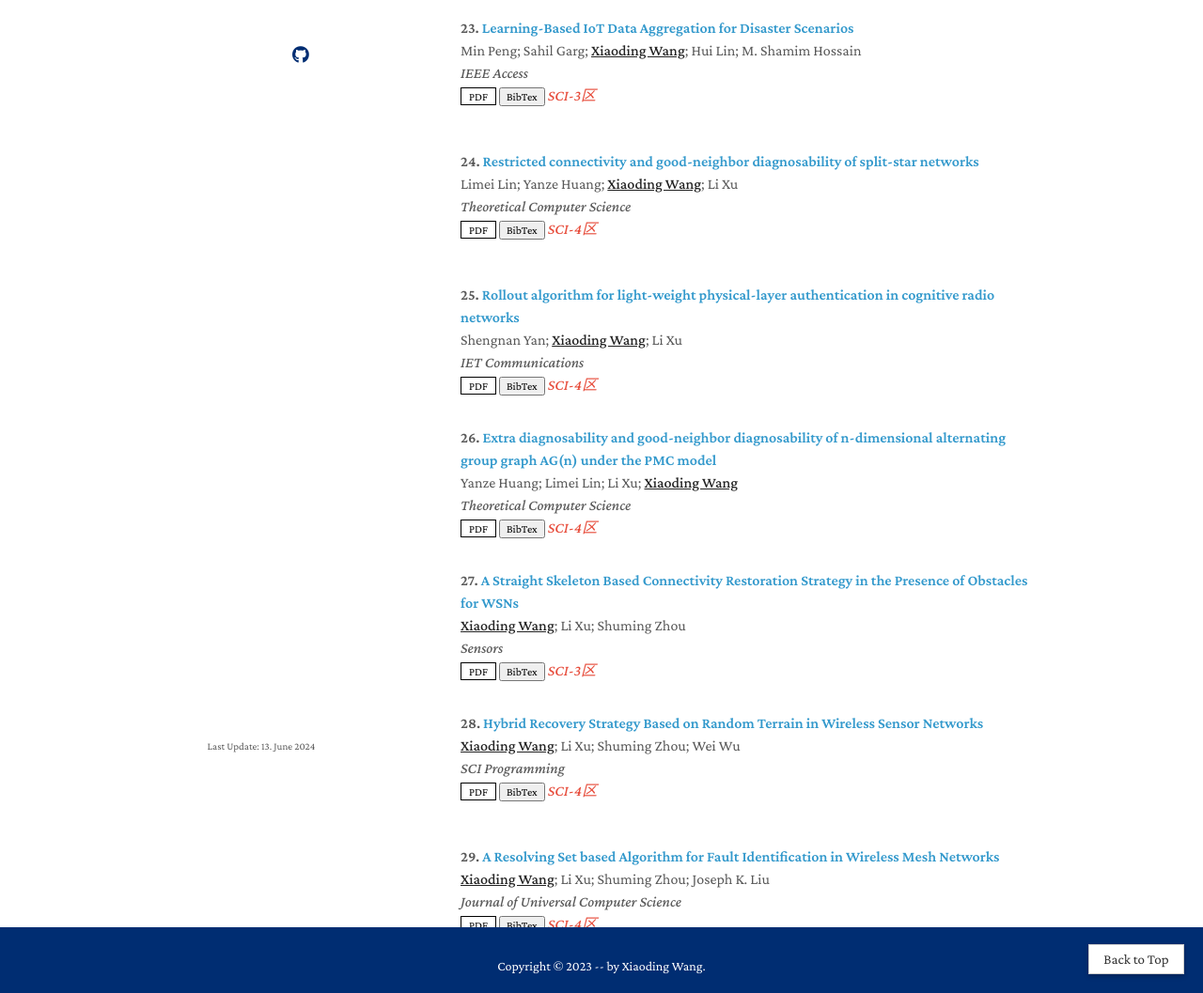
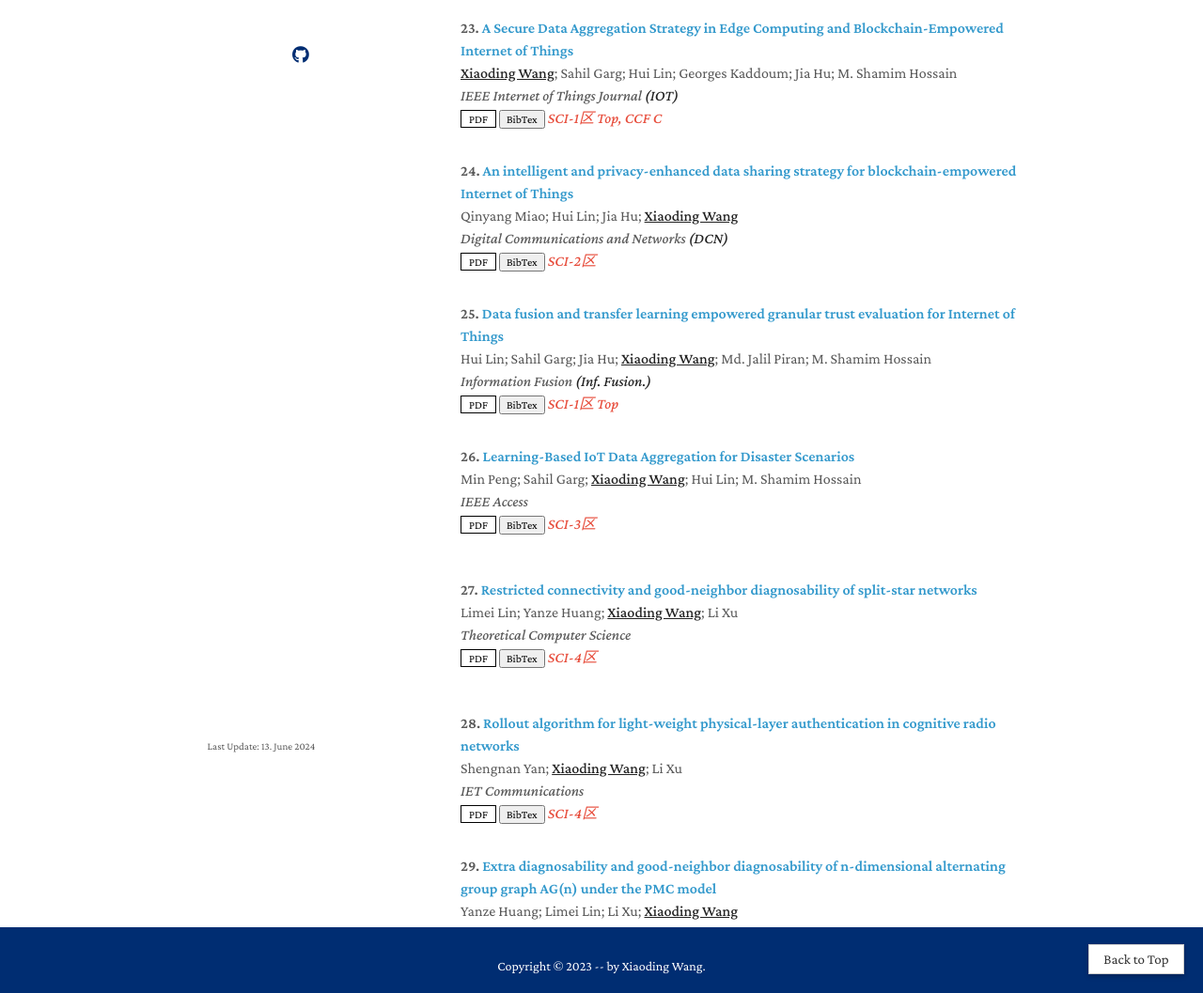
Before and after one commit to 1374676085/1374676085.github.io, a Jekyll site: the page built from publications.md, in a window 1280 px wide and 1400 px high, scrolled down 3155 px. Shown: the part 343-1400 px from the top of the window at 94% size. Built offline with Jekyll 4.4.1, drawn with Linux system fonts in a browser that asks for light colours; a style sheet for code colours, icons or effects is not loaded; some of the changed text lies outside the part shown.

```diff
--- a/_data/publications.yml
+++ b/_data/publications.yml
@@ -441,7 +441,7 @@ main:
     notes: SCI-2区
 
   - title: A Secure Data Aggregation Strategy in Edge Computing and Blockchain-Empowered Internet of Things
-    authors: <strong><u>Xiaoding Wang</u></strong>; Sahil Garg; Sahil Garg; Georges Kaddoum; Jia Hu; M. Shamim Hossain
+    authors: <strong><u>Xiaoding Wang</u></strong>; Sahil Garg; Hui Lin; Georges Kaddoum; Jia Hu; M. Shamim Hossain
     journal_short: IOT
     journal: IEEE Internet of Things Journal <strong>(IOT)</strong>
     pdf: ./assets/files/37.pdf
@@ -460,7 +460,64 @@ main:
             }
     notes: SCI-1区 Top, CCF C
 
+  - title: A Secure Data Aggregation Strategy in Edge Computing and Blockchain-Empowered Internet of Things
+    authors: <strong><u>Xiaoding Wang</u></strong>; Sahil Garg; Hui Lin; Georges Kaddoum; Jia Hu; M. Shamim Hossain
+    journal_short: IOT
+    journal: IEEE Internet of Things Journal <strong>(IOT)</strong>
+    pdf: ./assets/files/36.pdf
+    doi: https://doi.org/10.1109/jiot.2020.3023588
+    type: "1"
+    bibtex: |
+            @article{wang2020secure,
+              title={A secure data aggregation strategy in edge computing and blockchain-empowered internet of things},
+              author={Wang, Xiaoding and Garg, Sahil and Lin, Hui and Kaddoum, Georges and Hu, Jia and Hossain, M Shamim},
+              journal={IEEE Internet of Things Journal},
+              volume={9},
+              number={16},
+              pages={14237--14246},
+              year={2020},
+              publisher={IEEE}
+            }
+    notes: SCI-1区 Top, CCF C
 
+  - title: An intelligent and privacy-enhanced data sharing strategy for blockchain-empowered Internet of Things
+    authors: Qinyang Miao; Hui Lin; Jia Hu; <strong><u>Xiaoding Wang</u></strong>
+    journal_short: DCN
+    journal: Digital Communications and Networks <strong>(DCN)</strong>
+    pdf: ./assets/files/35.pdf
+    doi: https://doi.org/10.1016/j.dcan.2021.12.007
+    type: "1"
+    bibtex: |
+            @article{miao2022intelligent,
+              title={An intelligent and privacy-enhanced data sharing strategy for blockchain-empowered Internet of Things},
+              author={Miao, Qinyang and Lin, Hui and Hu, Jia and Wang, Xiaoding},
+              journal={Digital Communications and Networks},
+              volume={8},
+              number={5},
+              pages={636--643},
+              year={2022},
+              publisher={Elsevier}
+            }
+    notes: SCI-2区
+
+  - title: Data fusion and transfer learning empowered granular trust evaluation for Internet of Things
+    authors: Hui Lin; Sahil Garg; Jia Hu; <strong><u>Xiaoding Wang</u></strong>; Md. Jalil Piran; M. Shamim Hossain
+    journal_short: Inf. Fusion.
+    journal: Information Fusion <strong>(Inf. Fusion.)</strong>
+    pdf: ./assets/files/34.pdf
+    doi: https://doi.org/10.1016/j.inffus.2021.09.001
+    type: "1"
+    bibtex: |
+            @article{lin2022data,
+              title={Data fusion and transfer learning empowered granular trust evaluation for Internet of Things},
+              author={Lin, Hui and Garg, Sahil and Hu, Jia and Wang, Xiaoding and Piran, Md Jalil and Hossain, M Shamim},
+              journal={Information Fusion},
+              volume={78},
+              pages={149--157},
+              year={2022},
+              publisher={Elsevier}
+            }
+    notes: SCI-1区 Top
 
   - title: An intelligent UAV based data aggregation strategy for IoT after disaster scenarios
     authors: <strong><u>Xiaoding Wang</u></strong>; Jia Hu; Hui Lin
```
Also changed, not shown: 3 other files.
